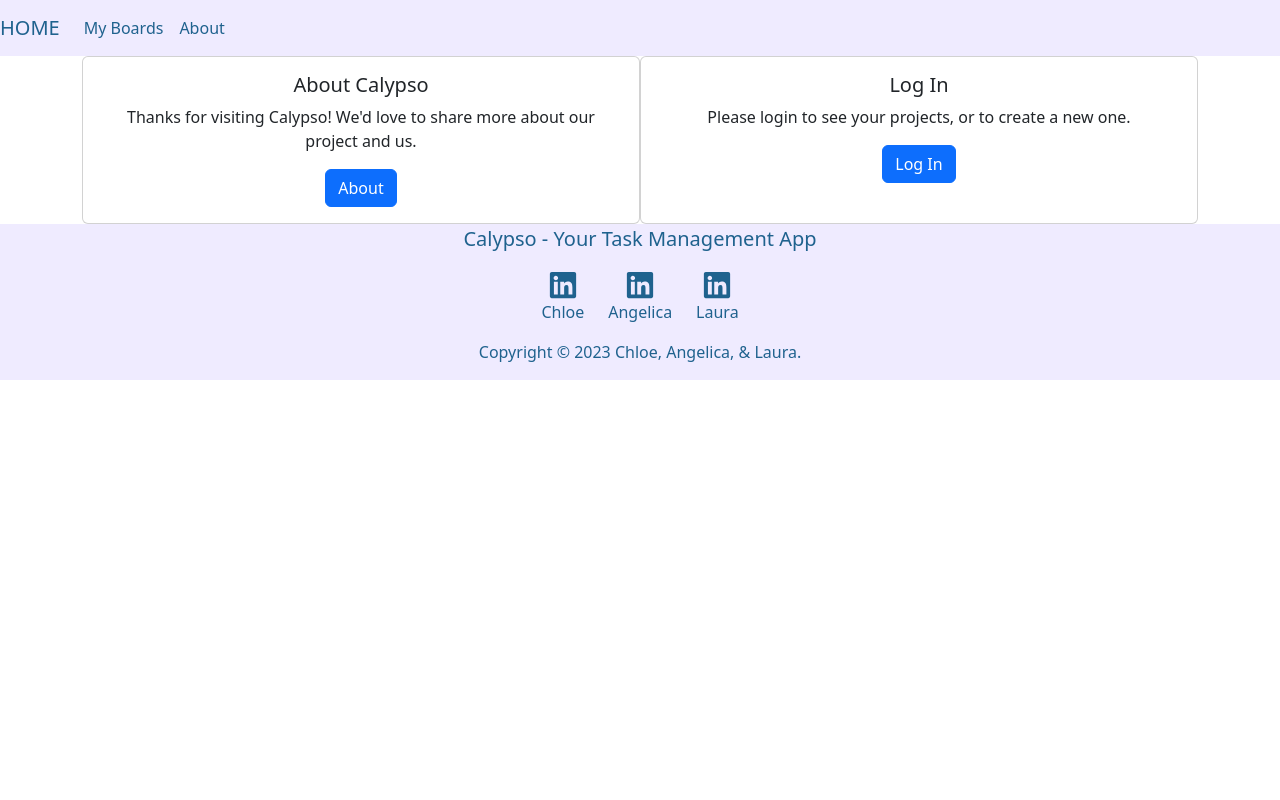
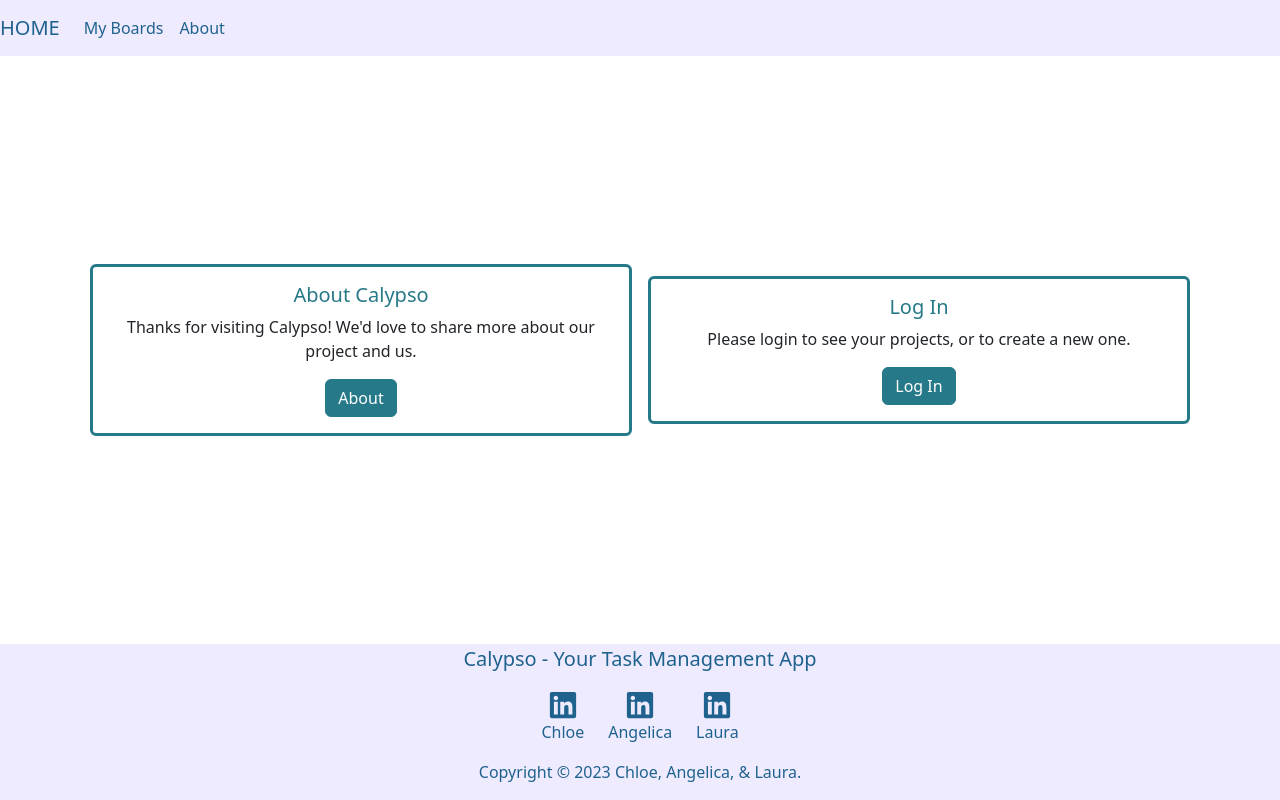
Before and after one commit to amerazo/calypso-front, a React (Create React App) app in the folder frontend/: page / in a window 1280 px wide. Built offline with nearby package versions, Linux system fonts and the light colour scheme.

Commit message:
style boards and cards

```diff
--- a/frontend/src/App.css
+++ b/frontend/src/App.css
@@ -36,3 +36,9 @@
     transform: rotate(360deg);
   }
 }
+.footer{
+  /* position: fixed;
+  bottom: 0;
+  width: 100%; */
+  margin-top: auto;
+}
--- /dev/null
+++ b/frontend/src/components/CalypsoCard.css
@@ -0,0 +1,16 @@
+.mt-2 {
+    margin: 3px;
+}
+.card {
+    border: solid #267988 3px;
+    --bs-card-border-color: #efebff;
+}
+.card-title {
+    color: #267988;
+}
+h1{
+    color: #267988;
+}
+h3{
+    color:#1f628e;
+}
--- a/frontend/src/components/CalypsoCard.js
+++ b/frontend/src/components/CalypsoCard.js
@@ -3,7 +3,7 @@ import { Container, Card, Button, Modal, Col, Row } from 'react-bootstrap';
 import { useState } from 'react';
 import Task from './Task';
 import NewTask from './NewTask';
-
+import './CalypsoCard.css'
 // create component, pass props
 const CalypsoCard = ({ boardId, cards }) => {
 
@@ -112,7 +112,7 @@ const CalypsoCard = ({ boardId, cards }) => {
                                     onChange={(e) => setEditedTitle(e.target.value)}
                                 />
                                 ) : (
-                                <span onClick={() => enterEditMode(card._id)}>
+                                <span className='card-title' onClick={() => enterEditMode(card._id)}>
                                     {card.title}
                                 </span> )}
                                 {editMode === card._id && (
--- a/frontend/src/components/Footer.js
+++ b/frontend/src/components/Footer.js
@@ -5,7 +5,7 @@ import { FaLinkedin } from 'react-icons/fa';
 
 function Footer() {
   return (
-    <footer  style={{backgroundColor: '#efebff'}}>
+    <footer className='footer' style={{backgroundColor: '#efebff', position: 'fixed', bottom: 0, width: '100%'}}>
       <Container>
         <Row style={{color: '#1f628e', fontSize: "20px"}}>
           <Col xs={12} className="text-center">
--- a/frontend/src/pages/About.js
+++ b/frontend/src/pages/About.js
@@ -40,7 +40,7 @@ const AboutUs = () => {
           <h2>{developer.name}</h2>
           <h3>{developer.position}</h3>
           <p>{developer.bio}</p>
-          <a href={developer.git} target="_blank" rel="noreferrer" style={{color: '#000000', textDecoration: 'none'}}>
+          <a href={developer.git} target="_blank" rel="noreferrer" style={{color: '#efebff', textDecoration: 'none'}}>
               <FaGithub size={30} />
         </a>
 
--- a/frontend/src/pages/AboutUs.css
+++ b/frontend/src/pages/AboutUs.css
@@ -3,6 +3,8 @@
     margin: 0 auto;
     padding: 20px;
     text-align: center;
+    padding-bottom: 200px;
+    color: #267988;
   }
 
   .developers-container {
@@ -19,6 +21,7 @@
     margin: 10px;
     background-color: #267988;
     border-radius: 8px;
+    color: #efebff;
   }
 
   .developer-card h3 {
--- /dev/null
+++ b/frontend/src/pages/Home.css
@@ -0,0 +1,19 @@
+.home-container {
+    display: flex;
+    flex-direction: row;
+    align-items: center;
+    margin-top: 200px;
+}
+
+.btn-primary{
+    --bs-btn-color: #fff;
+    --bs-btn-bg: #267988;
+    --bs-btn-border-color: #267988;
+    --bs-btn-hover-color: #fff;
+    --bs-btn-hover-bg: #1f628e;
+    --bs-btn-hover-border-color: #d2c7ff;
+}
+.card {
+    border: solid #267988 5px;
+    margin: 8px;
+}
--- a/frontend/src/pages/Home.js
+++ b/frontend/src/pages/Home.js
@@ -1,13 +1,13 @@
 // import the things we need
 import 'bootstrap/dist/css/bootstrap.min.css';
 import { Button, Card, Container } from 'react-bootstrap';
-
+import '../pages/Home.css'
 // create component, pass props
 const Home = (props) => {
 
     // home page
     return (
-        <Container style={{ display: 'flex', flexDirection: 'row' }}>
+        <Container className='home-container'>
             <Card style={{ flex: 1, width: '20rem' }}>
                 <Card.Body>
                     <Card.Title>About Calypso</Card.Title>
```
